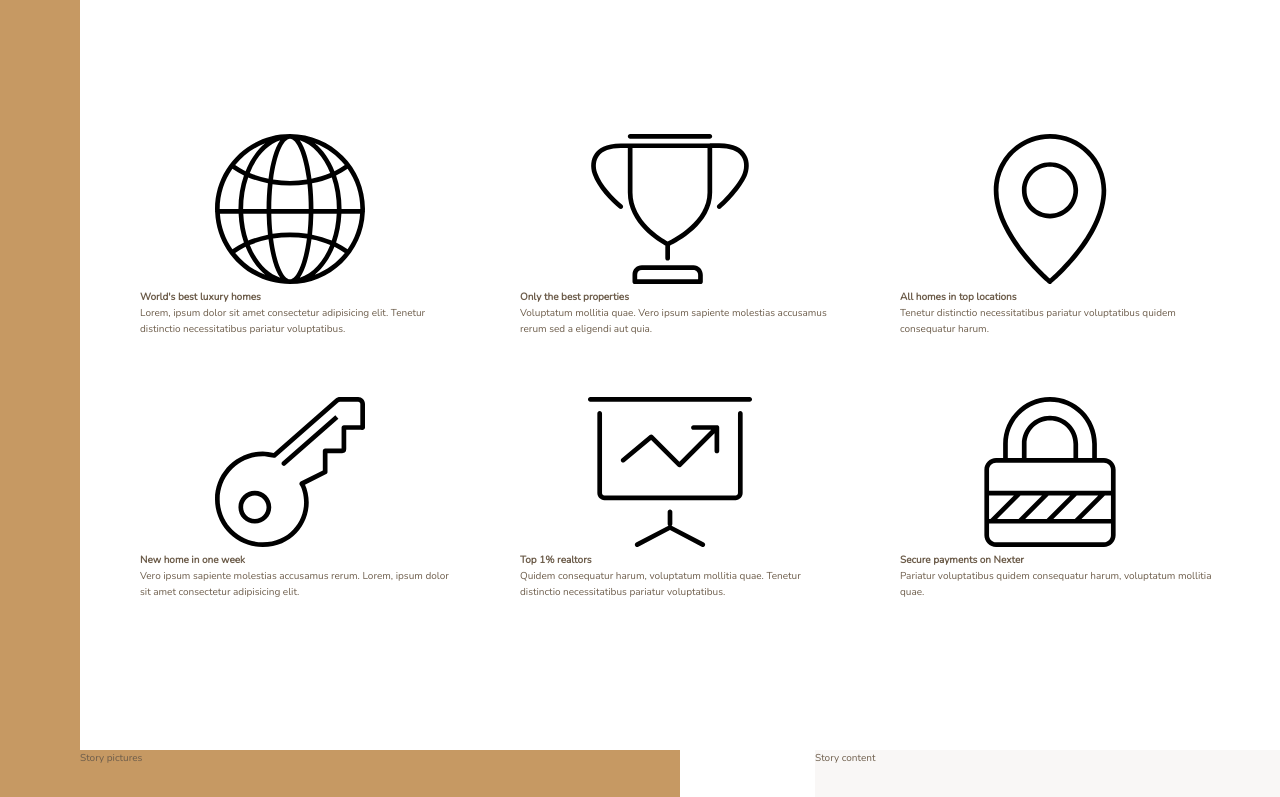
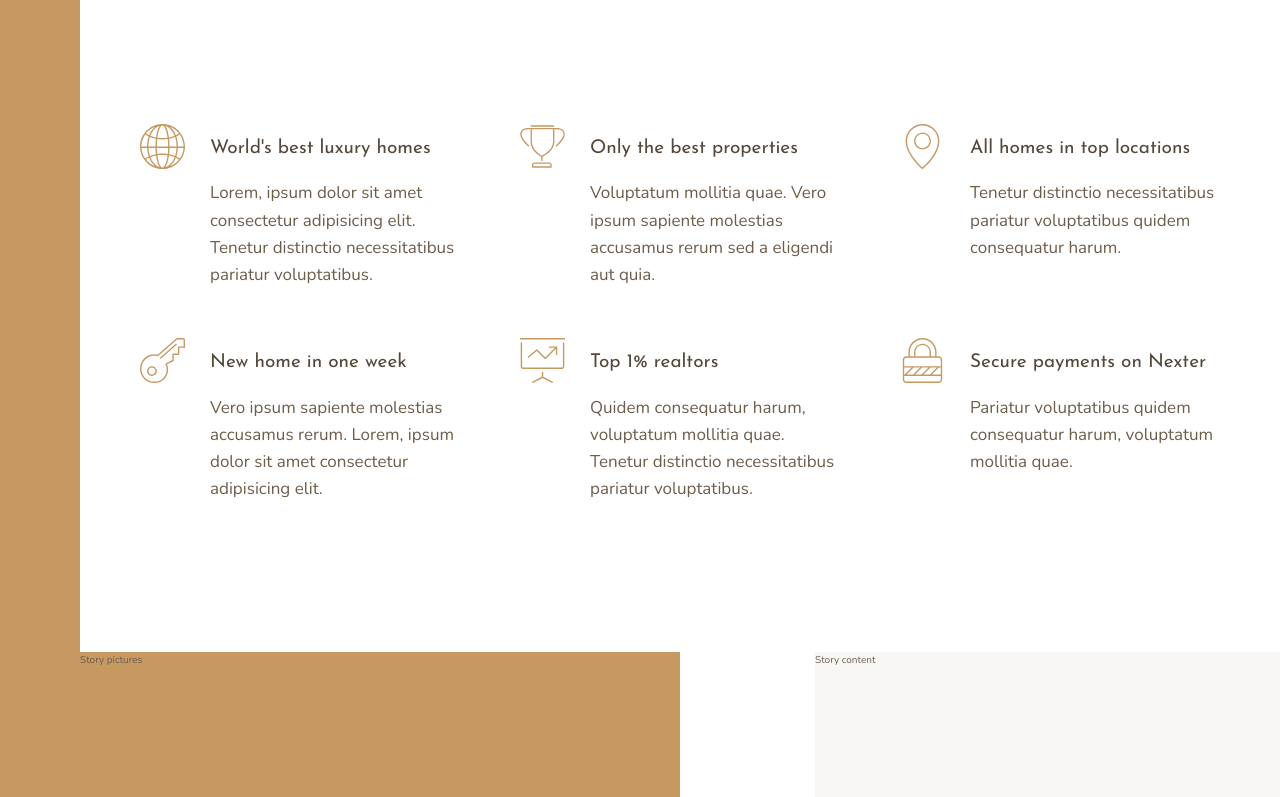
Before and after one commit to JuanTorres93/css-course-nexter-project-3, a website: page index.html in a window 1280 px wide. Shown: the part 656-1453 px from the top of the page. Drawn offline with nearby package versions, Linux system fonts and the light colour scheme; files that its build step writes are made by us from their sources.

Commit message:
Finished features section

```diff
--- a/index.html
+++ b/index.html
@@ -32,7 +32,7 @@
                 <use xlink:href="img/sprite.svg#icon-global"></use>
             </svg>
 
-            <h4 class="heading-4">World's best luxury homes</h4>
+            <h4 class="heading-4 heading-4--dark">World's best luxury homes</h4>
             <p class="feature__text">
                 Lorem, ipsum dolor sit amet consectetur adipisicing elit. Tenetur distinctio necessitatibus pariatur
                 voluptatibus.
@@ -44,7 +44,7 @@
                 <use xlink:href="img/sprite.svg#icon-trophy"></use>
             </svg>
 
-            <h4 class="heading-4">Only the best properties</h4>
+            <h4 class="heading-4 heading-4--dark">Only the best properties</h4>
             <p class="feature__text">
                 Voluptatum mollitia quae. Vero ipsum sapiente molestias accusamus rerum sed a eligendi aut quia.
             </p>
@@ -55,7 +55,7 @@
                 <use xlink:href="img/sprite.svg#icon-map-pin"></use>
             </svg>
 
-            <h4 class="heading-4">All homes in top locations</h4>
+            <h4 class="heading-4 heading-4--dark">All homes in top locations</h4>
             <p class="feature__text">
                 Tenetur distinctio necessitatibus pariatur voluptatibus quidem consequatur harum.
             </p>
@@ -66,7 +66,7 @@
                 <use xlink:href="img/sprite.svg#icon-key"></use>
             </svg>
 
-            <h4 class="heading-4">New home in one week</h4>
+            <h4 class="heading-4 heading-4--dark">New home in one week</h4>
             <p class="feature__text">
                 Vero ipsum sapiente molestias accusamus rerum. Lorem, ipsum dolor sit amet consectetur adipisicing elit.
             </p>
@@ -77,7 +77,7 @@
                 <use xlink:href="img/sprite.svg#icon-presentation"></use>
             </svg>
 
-            <h4 class="heading-4">Top 1% realtors</h4>
+            <h4 class="heading-4 heading-4--dark">Top 1% realtors</h4>
             <p class="feature__text">
                 Quidem consequatur harum, voluptatum mollitia quae. Tenetur distinctio necessitatibus pariatur
                 voluptatibus.
@@ -89,7 +89,7 @@
                 <use xlink:href="img/sprite.svg#icon-lock"></use>
             </svg>
 
-            <h4 class="heading-4">Secure payments on Nexter</h4>
+            <h4 class="heading-4 heading-4--dark">Secure payments on Nexter</h4>
             <p class="feature__text">
                 Pariatur voluptatibus quidem consequatur harum, voluptatum mollitia quae.
             </p>
--- a/sass/_features.scss
+++ b/sass/_features.scss
@@ -6,7 +6,31 @@
 
     // TODO Research about subgrids. A the time of the course, subgrids were not implemented.
     display: grid;
-    grid-template-columns: repeat(3, 1fr);
+    // grid-template-columns: repeat(3, 1fr);
+    // DOC auto-fit creates as many tracks as can fit, based in the defined width
+    // DOC responsive grid without media queries
+    grid-template-columns: repeat(auto-fit, minmax(25rem, 1fr));
     // DOC this grid works only with implicit rows
     grid-gap: 6rem;
+    align-items: start;
 }
+
+.feature {
+    display: grid;
+    grid-template-columns: min-content 1fr;
+    grid-row-gap: 1.5rem;
+    grid-column-gap: 2.5rem;
+
+    &__icon {
+        fill: $color-primary;
+        width: 4.5rem;
+        height: 4.5rem;
+
+        grid-row: 1 / span 2;
+        transform: translateY(-1rem);
+    }
+
+    &__text {
+        font-size: 1.7rem;
+    }
+}
--- a/sass/_typography.scss
+++ b/sass/_typography.scss
@@ -1,5 +1,32 @@
 @use "base" as *;
 
-.sidebar {
-    background-color: $color-primary;
+// DOC Sass extend
+%heading {
+    font-family: $font-display;
+    font-weight: 400;
 }
+
+.heading-1 {
+    @extend %heading;
+}
+
+.heading-2 {
+    @extend %heading;
+}
+
+.heading-3 {
+    @extend %heading;
+}
+
+.heading-4 {
+    @extend %heading;
+    font-size: 1.9rem;
+
+    &--light {
+        color: $color-grey-light-1;
+    }
+
+    &--dark {
+        color: $color-grey-dark-1;
+    }
+}
```
